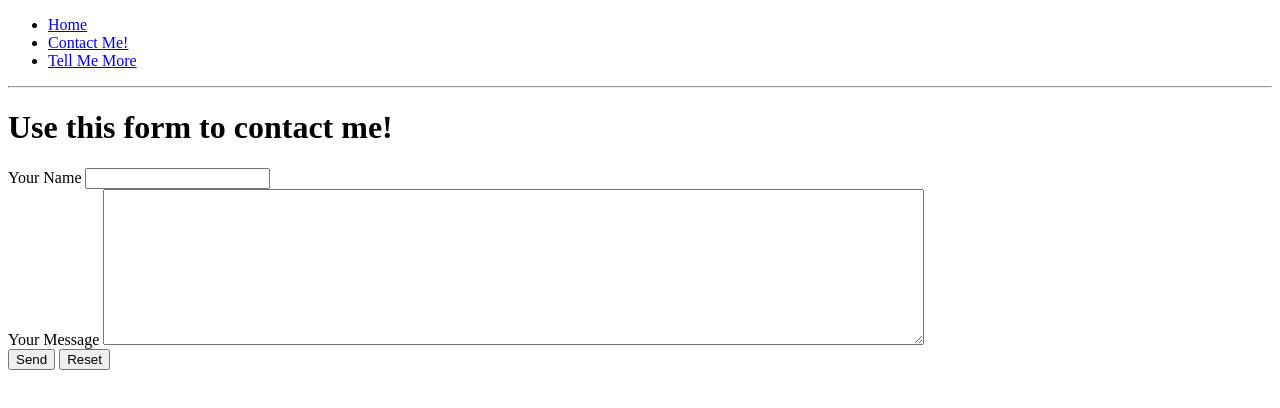
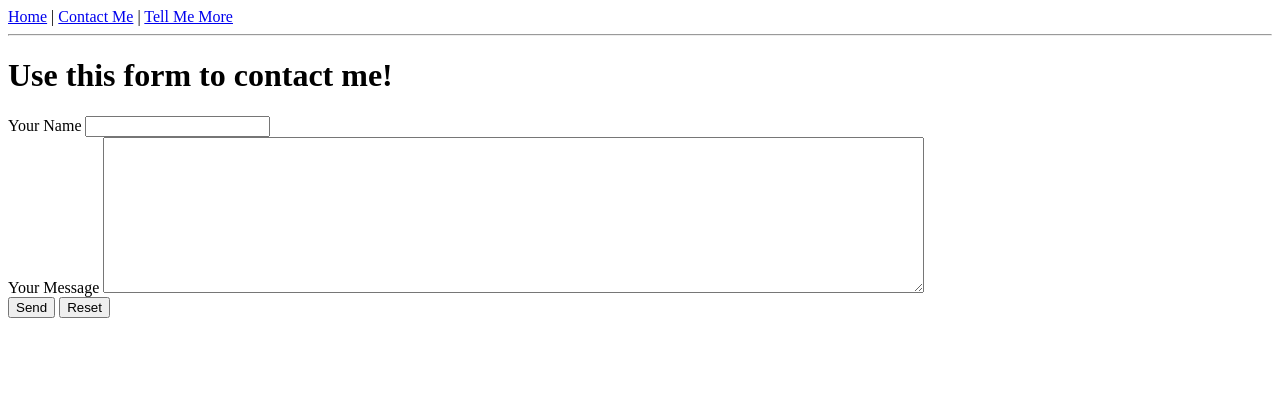
Before and after one commit to mixolidia/all_about_me, a plain HTML site: page contact.html in a window 1280 px wide. Drawn offline with Linux system fonts and the light colour scheme.

Commit message:
Edit contact page navigation menu to match class example

```diff
--- a/contact.html
+++ b/contact.html
@@ -8,11 +8,9 @@
     </head>
     <body>
         <nav>
-            <ul>
-                <li><a href="index.html">Home</a></li>
-                <li><a href="contact.html">Contact Me!</a></li>
-                <li><a href="tell_me_more.html">Tell Me More</a></li>
-            </ul>
+            <a href="index.html">Home</a> |
+            <a href="contact.html">Contact Me</a> |
+            <a href="tell_me_more.html">Tell Me More</a>
         </nav>
         <main>
             <hr>
```
